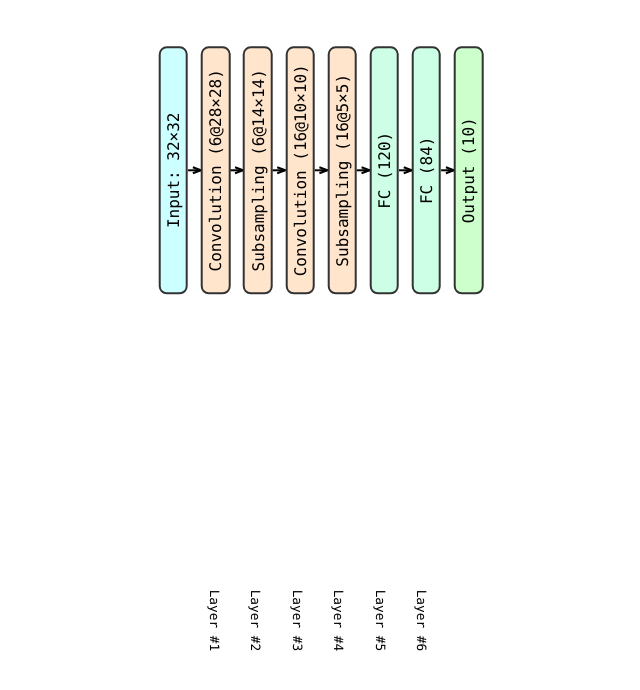
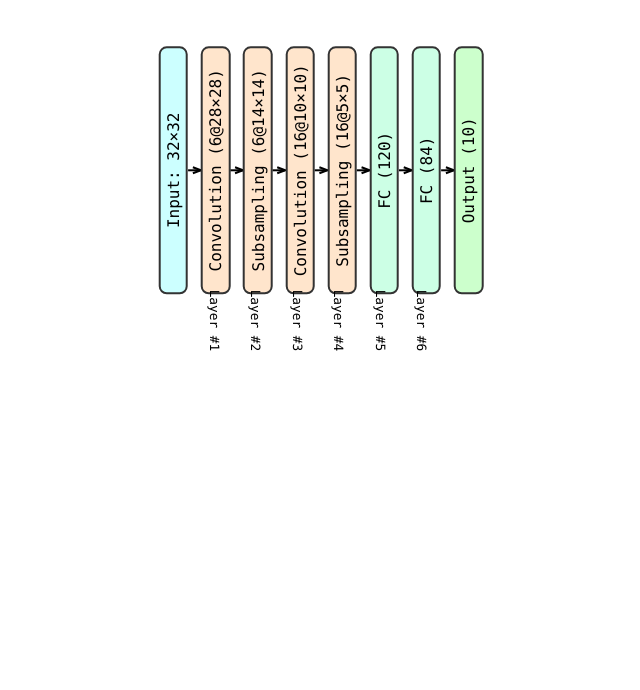
Before and after one commit to Howardzhangdqs/ml-graph-generator, a Vue app: page /#/lenet in a window 1280 px wide. Shown: the top 690 px of the page, without its empty margins (319-959 px from the left). Built offline with nearby package versions, Linux system fonts and the light colour scheme.

Commit message:
fix: Lenet label

```diff
--- a/src/example/ExampleLenet.vue
+++ b/src/example/ExampleLenet.vue
@@ -1,15 +1,13 @@
 <template>
     <FlexColumn ref="container" :class="$style.container">
 
-        <div style="">
         <template v-for="key in 6" :key>
             <Text :style="{
                 position: 'absolute',
                 fontSize: '.8rem',
-                    transform: `translate(151px, calc(48px + ${key - 1} * 41.5px)) rotate(180deg)`,
+                transform: `translate(-150px, calc(48px + ${key - 1} * 41.5px)) rotate(180deg)`,
             }" :name="`Layer #${key}`" />
         </template>
-        </div>
 
         <FlexRow>
             <FlexColumn gap=".8rem">
--- a/vite.config.ts
+++ b/vite.config.ts
@@ -14,5 +14,6 @@ export default defineConfig({
         alias: {
             "@": fileURLToPath(new URL("./src", import.meta.url))
         }
-    }
+    },
+    base: "./",
 });
```
Lines whose indentation alone changed are shown as unchanged.
